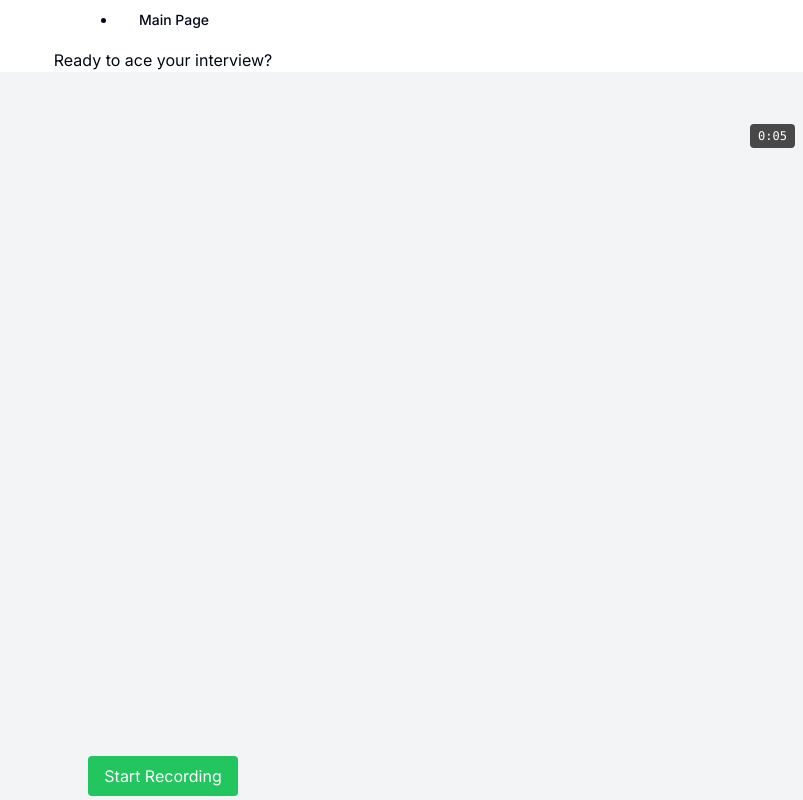
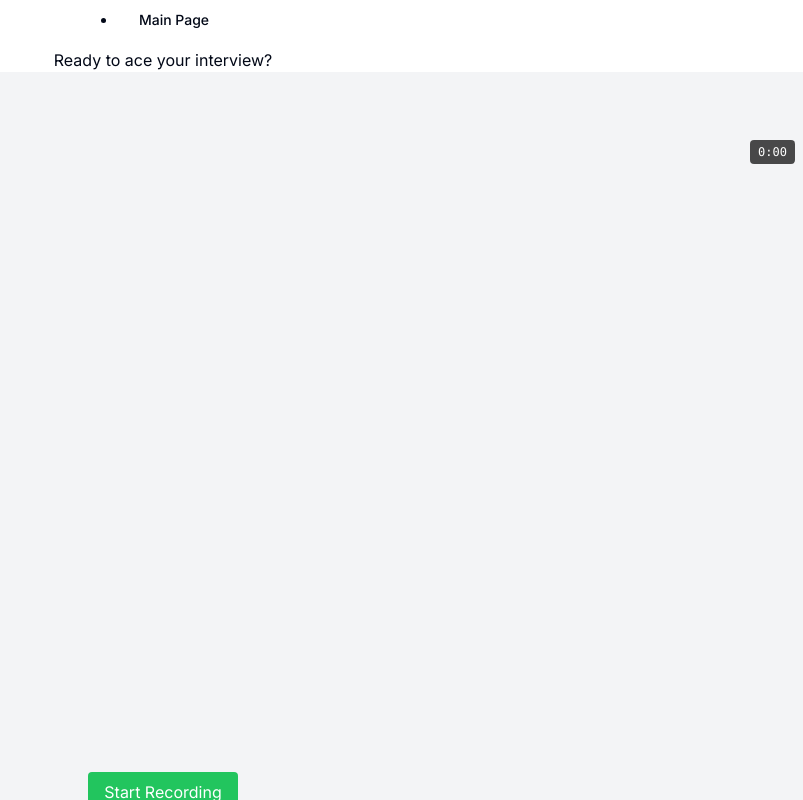
Before and after one commit to z4ab/Interviewly.ai, a Next.js app: page /mainPage in a window 1280 px wide. Shown: the whole page, without its empty margins (477-1280 px from the left). Built offline with nearby package versions, Linux system fonts and the light colour scheme; no server answers.

Commit message:
Link audio recorder to camera timer

```diff
--- a/src/app/(main)/mainPage/page.js
+++ b/src/app/(main)/mainPage/page.js
@@ -6,8 +6,10 @@ import Camera from '../../../components/Camera';
 import { navigationMenuTriggerStyle } from "@/components/ui/navigation-menu";
 import { NavigationMenu, NavigationMenuItem, NavigationMenuLink } from '@radix-ui/react-navigation-menu';
 import AudioRecorder from '@/components/AudioRecorder';
+import { useState } from 'react';
 
 export default function MainPage() {
+  const [isRecording, setRecording] = useState(false);
   return (
     <div className="w-full h-screen overflow-hidden">
       <Head>
@@ -24,8 +26,8 @@ export default function MainPage() {
         </NavigationMenuItem>
       </NavigationMenu>
       <main className="w-full h-full flex flex-col items-center justify-center bg-gray-100">
-        <Camera />
-        <AudioRecorder/>
+        <Camera isRecording={isRecording}/>
+        <AudioRecorder setTimerOn={setRecording}/>
       </main>
     </div>
   );
--- a/src/components/AudioRecorder.js
+++ b/src/components/AudioRecorder.js
@@ -1,7 +1,7 @@
 // components/AudioRecorder.js
 import { useState, useEffect, useRef } from 'react';
 
-const AudioRecorder = () => {
+const AudioRecorder = ({setTimerOn}) => {
   const [isRecording, setIsRecording] = useState(false);
   const [audioChunks, setAudioChunks] = useState([]);
   const [timer, setTimer] = useState(0);
@@ -30,7 +30,9 @@ const AudioRecorder = () => {
     setAudioChunks([]);
     setIsRecording(true);
     mediaRecorder.start();
-    startTimer();
+    //startTimer();
+    setTimerOn(true);
+    console.log(1);
   };
 
   const stopRecording = () => {
@@ -39,6 +41,7 @@ const AudioRecorder = () => {
     }
     setIsRecording(false);
     stopTimer();
+    setTimerOn(false);
   };
 
   const uploadAudioBlob = async (blob) => {
@@ -72,7 +75,6 @@ const AudioRecorder = () => {
       >
         {isRecording ? 'Stop Recording' : 'Start Recording'}
       </button>
-      <p className="mt-2">Timer: {timer}s</p>
     </div>
   );
 };
--- a/src/components/Camera.js
+++ b/src/components/Camera.js
@@ -1,7 +1,7 @@
 import { useRef, useEffect } from 'react';
 import Timer from './TImer';
 
-const Camera = () => {
+const Camera = ({isRecording}) => {
   const videoRef = useRef(null);
 
   useEffect(() => {
@@ -35,7 +35,7 @@ const Camera = () => {
   return (
     <div className="relative w-full h-4/5">
       <video ref={videoRef} autoPlay className="w-full h-full object-cover" />
-      <Timer start={true} />
+      <Timer start={isRecording} />
     </div>
   );
 };
```
